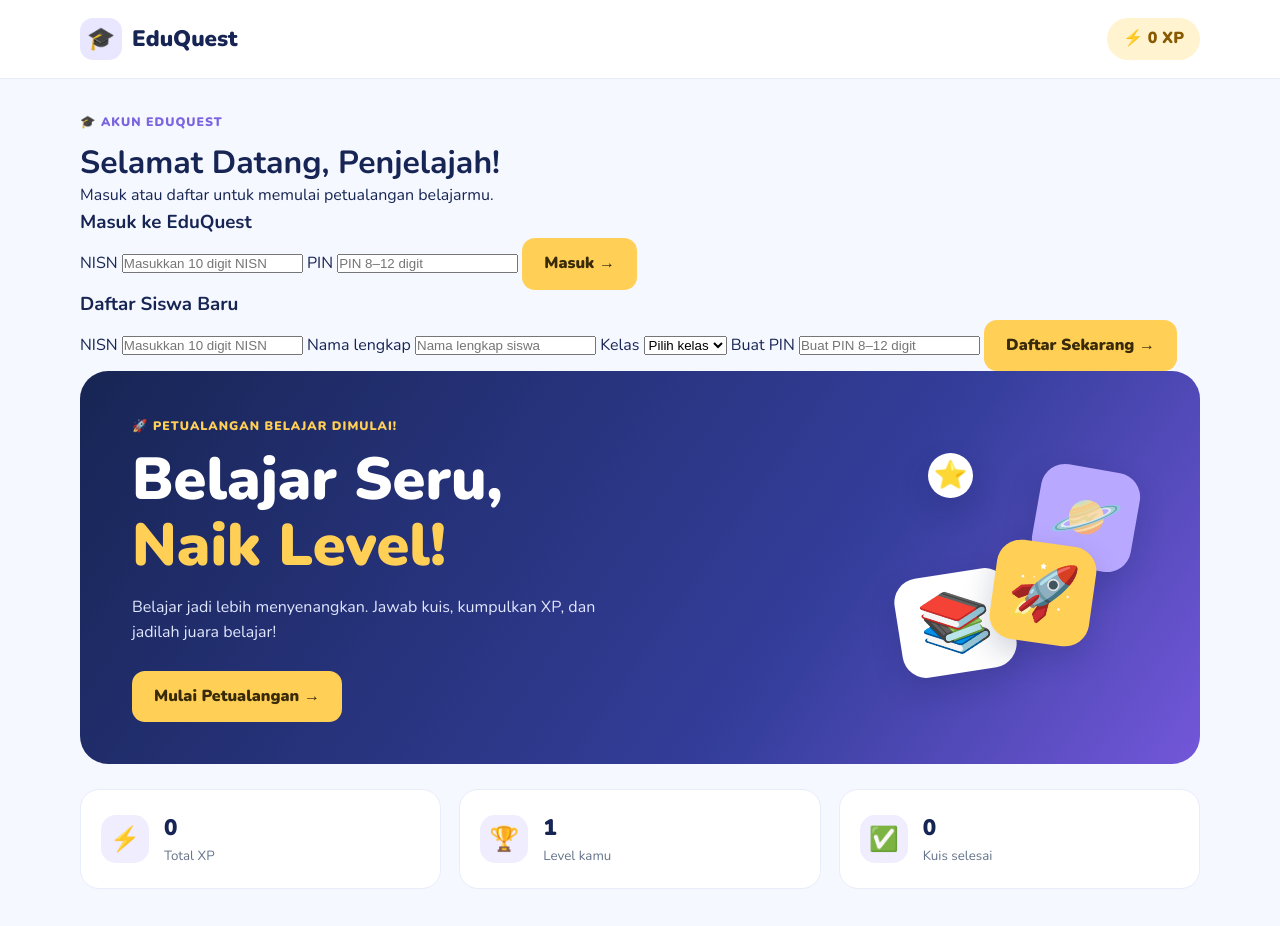
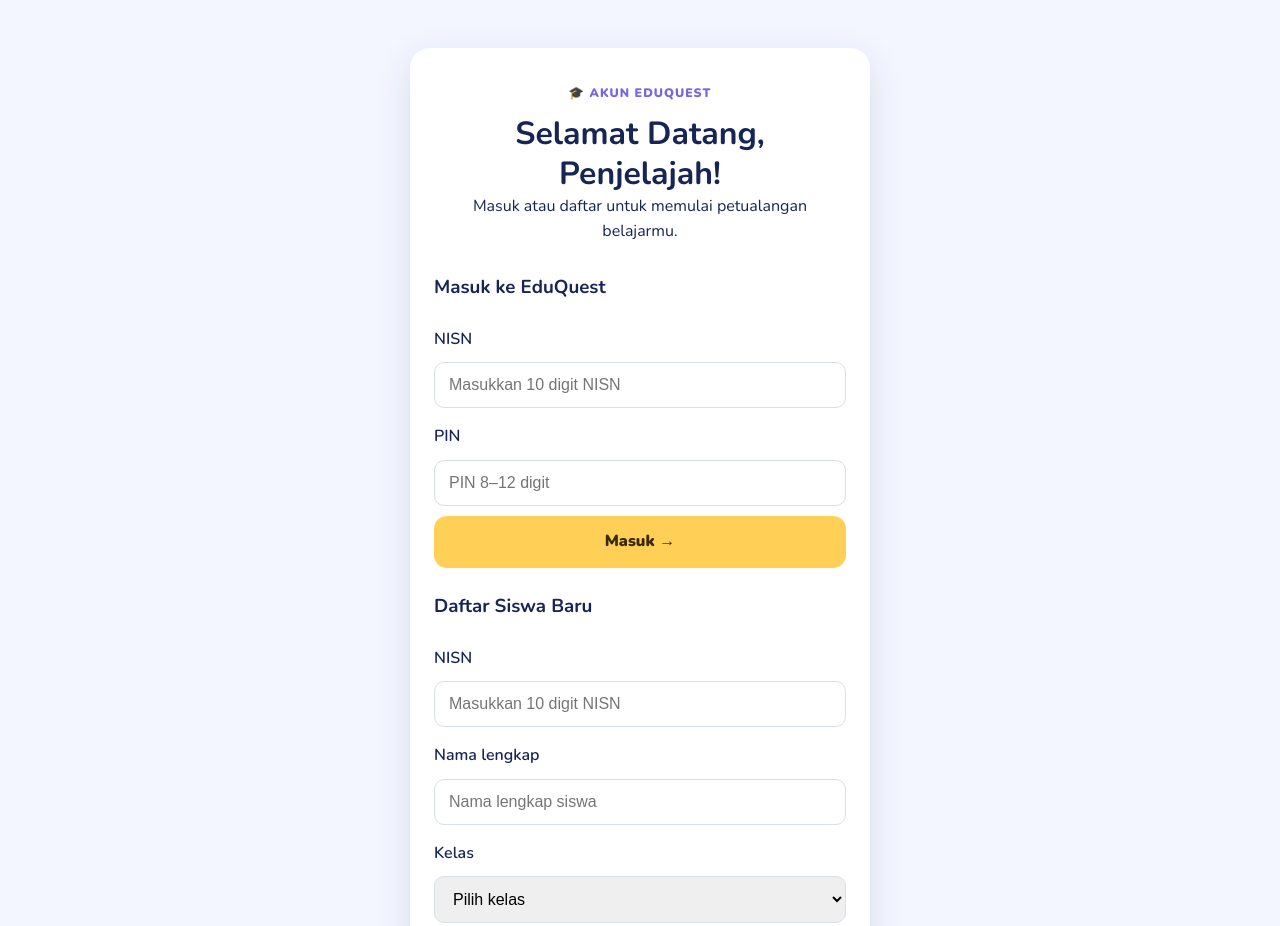
Before and after one commit to dinalibra/eduquest, a plain HTML site: page index.html in a window 1280 px wide. Shown: the top 926 px of the page. Drawn offline with nearby package versions, Linux system fonts and the light colour scheme.

Commit message:
Separate EduQuest login page

```diff
--- a/index.html
+++ b/index.html
@@ -8,7 +8,7 @@
   <link rel="stylesheet" href="style.css">
 </head>
 <body>
-  <header class="navbar">
+  <header class="navbar" id="app-header" hidden>
     <a class="logo" href="#">
       <span class="logo-icon">🎓</span>
       EduQuest
@@ -122,7 +122,7 @@
       <p id="auth-message" role="status" aria-live="polite"></p>
     </section>
     <!-- AKHIR AUTENTIKASI SISWA -->
-
+    <div id="app-content" hidden>
         <section class="hero">
           <div class="hero-text">
             <span class="eyebrow">🚀 PETUALANGAN BELAJAR DIMULAI!</span>
@@ -302,10 +302,10 @@
         <footer>
           <p>© 2026 EduQuest · Belajar lebih seru setiap hari ✨</p>
         </footer>
+    </div>
   </main>
   <script src="https://cdn.jsdelivr.net/npm/@supabase/supabase-js@2"></script>
   <script src="script.js"></script>
 
-  <script src="script.js"></script>
 </body>
 </html>
--- a/style.css
+++ b/style.css
@@ -749,3 +749,64 @@
     padding: 10px;
   }
 }
+
+/* Pemisahan halaman login dan beranda */
+[hidden] {
+  display: none !important;
+}
+
+/* Halaman autentikasi */
+.auth-section {
+  width: 100%;
+  max-width: 460px;
+  margin: 48px auto;
+  padding: 32px 24px;
+  background: #ffffff;
+  border-radius: 20px;
+  box-shadow: 0 10px 35px rgba(30, 50, 100, 0.12);
+}
+
+.auth-section .section-heading {
+  text-align: center;
+  margin-bottom: 28px;
+}
+
+.auth-forms {
+  display: flex;
+  flex-direction: column;
+  gap: 24px;
+}
+
+.auth-forms form {
+  display: flex;
+  flex-direction: column;
+  gap: 10px;
+}
+
+.auth-forms input,
+.auth-forms select {
+  width: 100%;
+  box-sizing: border-box;
+  padding: 13px 14px;
+  border: 1px solid #d8deea;
+  border-radius: 10px;
+  font-size: 16px;
+}
+
+.auth-forms label {
+  font-weight: 600;
+  margin-top: 6px;
+}
+
+.auth-forms h3 {
+  margin-bottom: 8px;
+}
+
+#auth-message {
+  text-align: center;
+  margin-top: 16px;
+}
+
+body:has(#auth-section:not([hidden])) {
+  background: #f3f6ff;
+}
```
Lines whose indentation alone changed are shown as unchanged.
